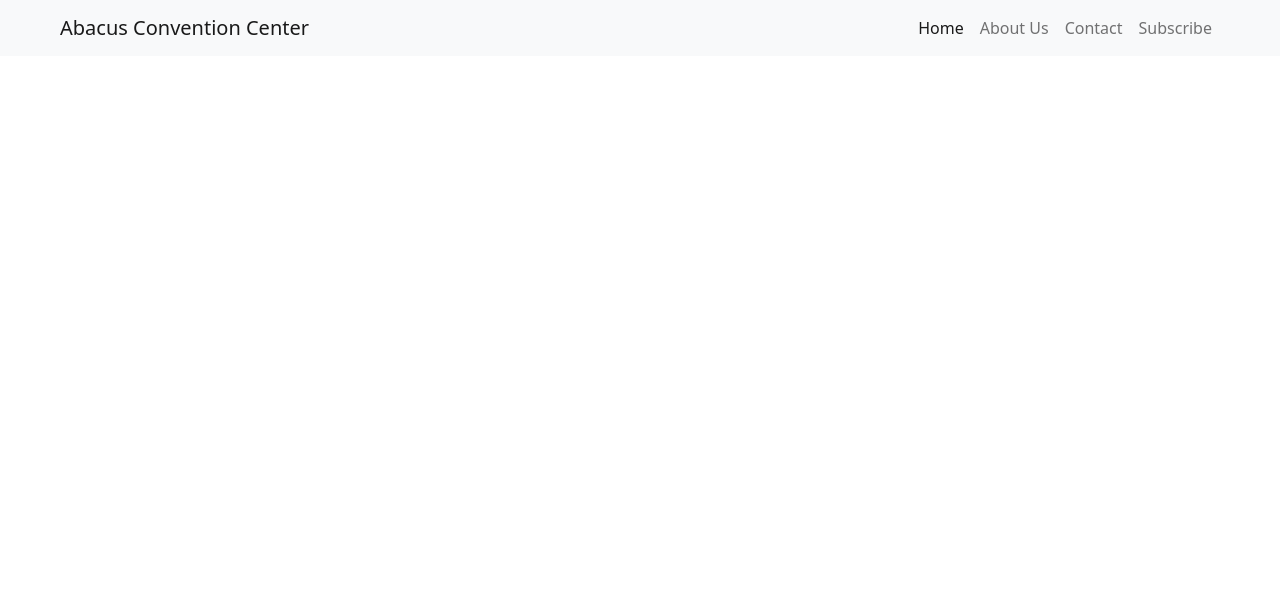
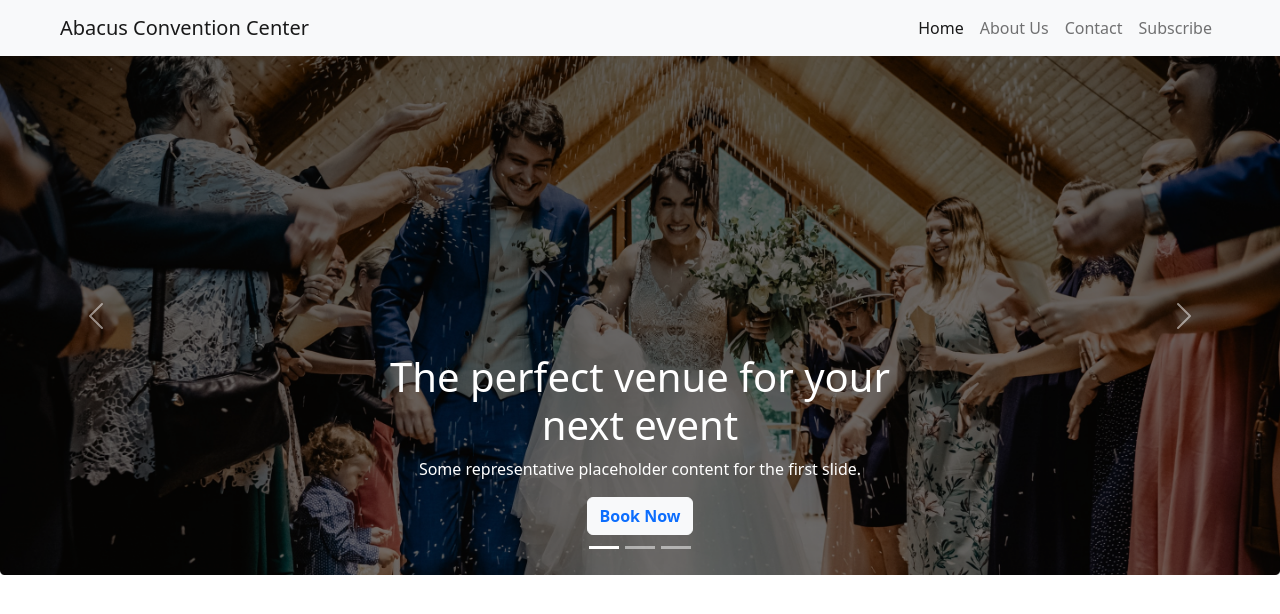
Before and after one commit to anshanto/p-convention-center, a plain HTML site: page index.html in a window 1280 px wide. Drawn offline with nearby package versions, Linux system fonts and the light colour scheme.

Commit message:
carousel added

```diff
--- a/index.html
+++ b/index.html
@@ -12,7 +12,9 @@
 </head>
 
 <body>
-    <header>
+    <!-- haeder added -->
+    <header class="m-0 p-0">
+        <!-- nav bar added  -->
         <nav class="navbar navbar-expand-lg bg-light">
             <div class="container-fluid">
                 <a class="navbar-brand ms-5" href="#">Abacus Convention Center</a>
@@ -39,6 +41,53 @@
                 </div>
             </div>
         </nav>
+        <!-- carousel added -->
+        <div id="carouselExampleCaptions" class="carousel slide" data-bs-ride="false">
+            <div class="carousel-indicators">
+                <button type="button" data-bs-target="#carouselExampleCaptions" data-bs-slide-to="0" class="active"
+                    aria-current="true" aria-label="Slide 1"></button>
+                <button type="button" data-bs-target="#carouselExampleCaptions" data-bs-slide-to="1"
+                    aria-label="Slide 2"></button>
+                <button type="button" data-bs-target="#carouselExampleCaptions" data-bs-slide-to="2"
+                    aria-label="Slide 3"></button>
+            </div>
+            <div class="carousel-inner h-100">
+                <div class="carousel-item active">
+                    <img src="images/banner.png" class="d-block w-100" alt="...">
+                    <div class="carousel-caption">
+                        <h5 class="h1">The perfect venue for your <br> next event</h5>
+                        <p>Some representative placeholder content for the first slide.</p>
+                        <a href="" type="button" class="btn btn-light text-primary fw-bold">Book Now</a>
+                    </div>
+                </div>
+                <div class="carousel-item">
+                    <img src="images/banner.png" class="d-block w-100" alt="...">
+                    <div class="carousel-caption">
+                        <h5 class="h1">The perfect venue for your <br> next event</h5>
+                        <p>Some representative placeholder content for the second slide.</p>
+                        <a href="" type="button" class="btn btn-light text-primary fw-bold">Book Now</a>
+                    </div>
+                </div>
+                <div class="carousel-item">
+                    <img src="images/banner.png" class="d-block w-100" alt="...">
+                    <div class="carousel-caption">
+                        <h5 class="h1">The perfect venue for your <br> next event</h5>
+                        <p>Some representative placeholder content for the third slide.</p>
+                        <a href="" type="button" class="btn btn-light text-primary fw-bold">Book Now</a>
+                    </div>
+                </div>
+            </div>
+            <button class="carousel-control-prev" type="button" data-bs-target="#carouselExampleCaptions"
+                data-bs-slide="prev">
+                <span class="carousel-control-prev-icon" aria-hidden="true"></span>
+                <span class="visually-hidden">Previous</span>
+            </button>
+            <button class="carousel-control-next" type="button" data-bs-target="#carouselExampleCaptions"
+                data-bs-slide="next">
+                <span class="carousel-control-next-icon" aria-hidden="true"></span>
+                <span class="visually-hidden">Next</span>
+            </button>
+        </div>
     </header>
 
     <!-- js added -->
```
Also changed, not shown: images/ban.jpg (added), images/ban2.jpg (added).
